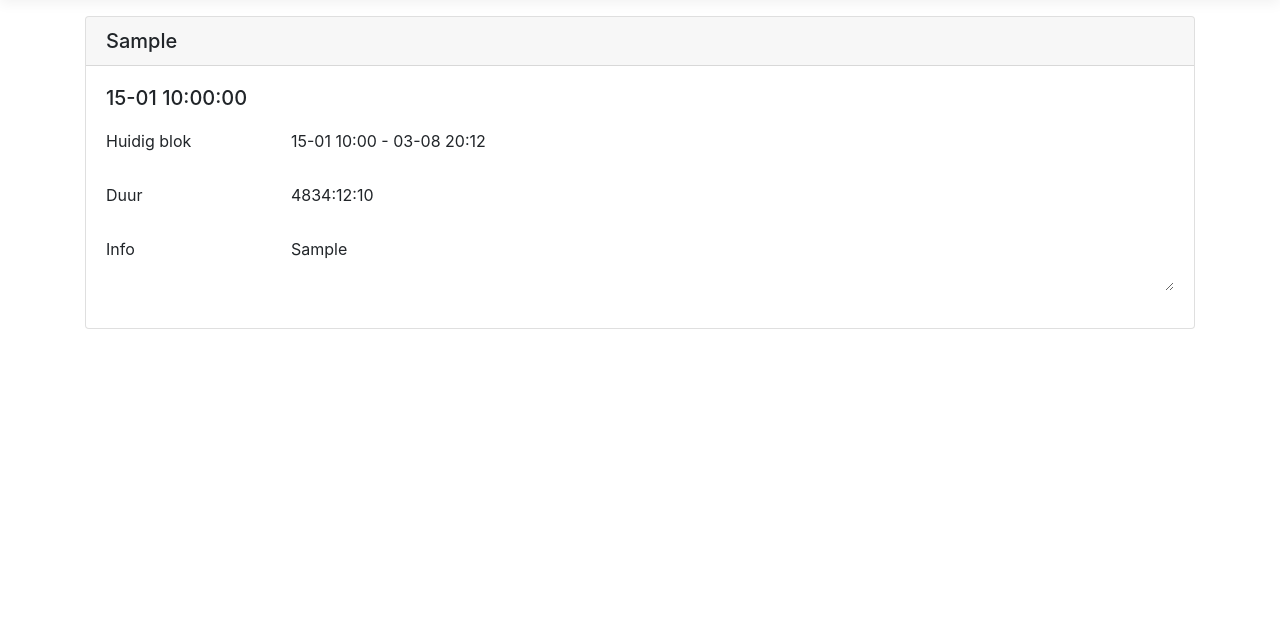
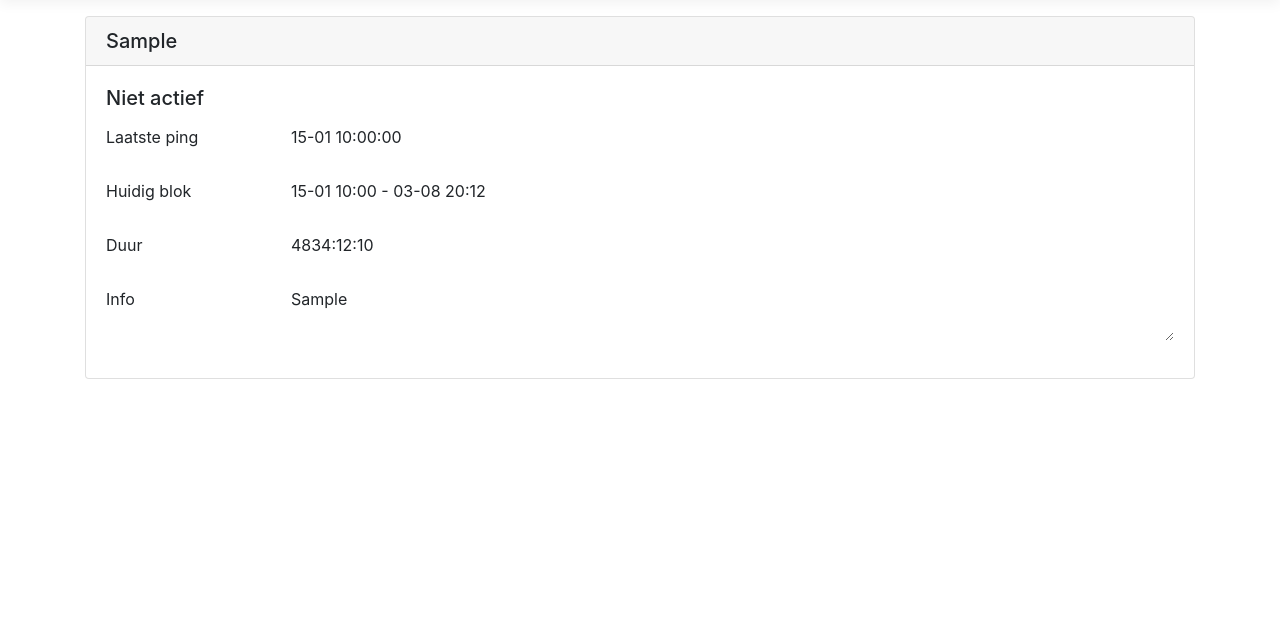
Before and after one commit to niekp/DeviceTracker, an ASP.NET Core app: page / in a window 1280 px wide. Shown: the part 57-676 px from the top of the page. Run offline with ASP.NET Core 8, Linux system fonts and the light colour scheme; tables that the repository leaves empty hold one stand-in row (values such as "Sample post").

Commit message:
Show active state in view

```diff
--- a/DeviceTracker/Views/Home/Index.cshtml
+++ b/DeviceTracker/Views/Home/Index.cshtml
@@ -5,10 +5,16 @@
 
 @foreach (var d in Model.Devices)
 {
-    <div class="card">
+    <div class="card mb-3">
         <h5 class="card-header">@d.Device.Identifier</h5>
         <div class="card-body">
-            <h5 class="card-title">@d.LastPing?.Time.ToString("dd-MM HH:mm:ss")</h5>
+            <h5>@(d.Block?.Id > 0 ? "Actief" : "Niet actief")</h5>
+            <div class="form-group row">
+                <label class="col-sm-2 col-form-label">Laatste ping</label>
+                <div class="col-sm-10">
+                    <input type="text" readonly class="form-control-plaintext" value="@d.LastPing?.Time.ToString("dd-MM HH:mm:ss")">
+                </div>
+            </div>
 
             <div class="form-group row">
                 <label class="col-sm-2 col-form-label">Huidig blok</label>
```
